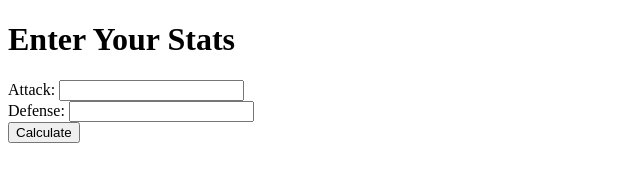
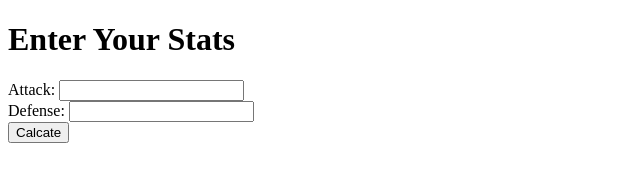
Before and after one commit to dessied3/Date-Everything, a plain HTML site: page index.html in a window 1280 px wide. Shown: the full height of the page, 0-640 px from the left. Drawn offline with Linux system fonts and the light colour scheme.

Commit message:
fist commit

```diff
--- a/index.html
+++ b/index.html
@@ -9,7 +9,7 @@
         <form id="stats-form">
             Attack: <input type="number" id="attack"><br>
             Defense: <input type="number" id="defense"><br>
-            <button type="button" id="calcBtn"> Calculate </button>
+            <button type="button" id="calcBtn"> Calcate </button>
         </form>
         <h2 id="result"></h2>
         <script scr="script.js"></script>
```
